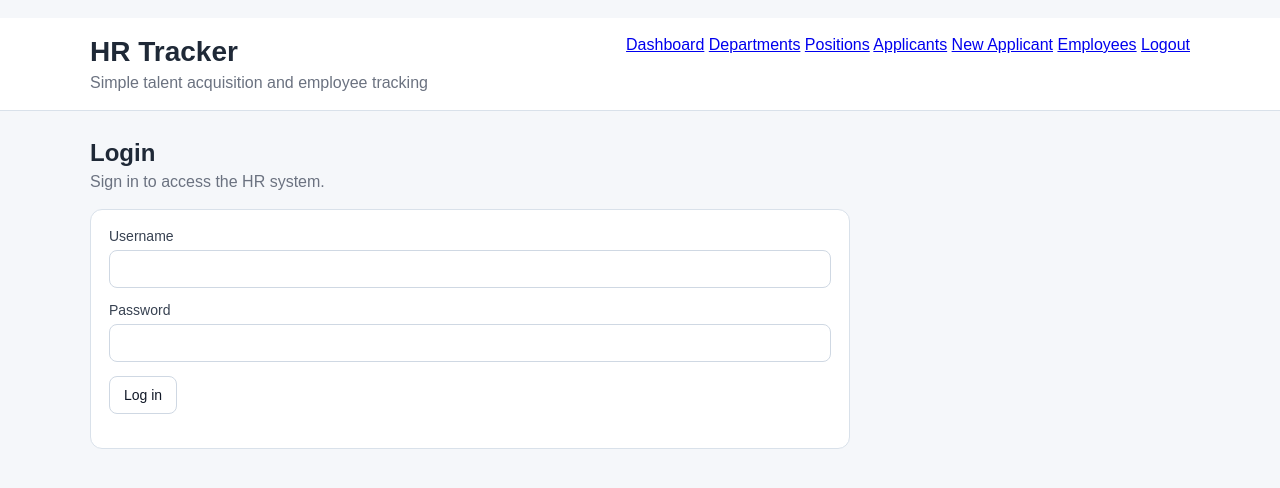
After one commit to isidorapopovic/hr_app, a Flask app: page /login in a window 1280 px wide. The commit adds this page. Shown: the top 488 px of the page. Run offline with Flask 3, Linux system fonts and the light colour scheme.

Commit message:
login added

```diff
--- a/app/__init__.py
+++ b/app/__init__.py
@@ -1,5 +1,6 @@
 import os
 from flask import Flask
+from app.routes.auth import auth_bp
 
 from config import Config
 from app.db import close_db
@@ -22,6 +23,7 @@ def create_app():
 
     app.teardown_appcontext(close_db)
     register_filters(app)
+    app.register_blueprint(auth_bp)
 
     app.register_blueprint(dashboard_bp)
     app.register_blueprint(departments_bp)
--- a/app/routes/applicants.py
+++ b/app/routes/applicants.py
@@ -2,11 +2,13 @@ from flask import Blueprint, render_template, request, redirect, url_for, flash
 from app.db import get_db
 from app.utils import now_ts
 from app.services.hr_service import create_action, get_department_id_for_position
+from app.auth import login_required
 
 applicants_bp = Blueprint("applicants", __name__)
 
 
 @applicants_bp.route("/applicants")
+@login_required
 def applicants():
     db = get_db()
     status_filter = request.args.get("status", "").strip()
--- /dev/null
+++ b/app/routes/auth.py
@@ -0,0 +1,31 @@
+from flask import Blueprint, render_template, request, redirect, url_for, flash, session
+
+auth_bp = Blueprint("auth", __name__)
+
+# simple demo credentials
+VALID_USERNAME = "admin"
+VALID_PASSWORD = "admin123"
+
+
+@auth_bp.route("/login", methods=["GET", "POST"])
+def login():
+    if request.method == "POST":
+        username = request.form.get("username", "").strip()
+        password = request.form.get("password", "").strip()
+
+        if username == VALID_USERNAME and password == VALID_PASSWORD:
+            session["user"] = username
+            flash("Logged in successfully.", "success")
+            return redirect(url_for("dashboard.dashboard"))
+
+        flash("Invalid username or password.", "error")
+        return redirect(url_for("auth.login"))
+
+    return render_template("login.html")
+
+
+@auth_bp.route("/logout")
+def logout():
+    session.clear()
+    flash("You have been logged out.", "success")
+    return redirect(url_for("auth.login"))
--- a/app/routes/dashboard.py
+++ b/app/routes/dashboard.py
@@ -1,10 +1,12 @@
 from flask import Blueprint, render_template
 from app.db import get_db
+from app.auth import login_required
 
 dashboard_bp = Blueprint("dashboard", __name__)
 
 
 @dashboard_bp.route("/")
+@login_required
 def dashboard():
     db = get_db()
 
--- a/app/routes/departments.py
+++ b/app/routes/departments.py
@@ -2,11 +2,13 @@ import sqlite3
 from flask import Blueprint, render_template, request, redirect, url_for, flash
 from app.db import get_db
 from app.utils import now_ts
+from app.auth import login_required
 
 departments_bp = Blueprint("departments", __name__)
 
 
 @departments_bp.route("/departments", methods=["GET", "POST"])
+@login_required
 def departments():
     db = get_db()
 
--- a/app/routes/employees.py
+++ b/app/routes/employees.py
@@ -3,11 +3,14 @@ from flask import Blueprint, flash, redirect, render_template, request, url_for
 from app.db import get_db
 from app.utils import now_ts
 from app.services.hr_service import create_action, get_department_id_for_position
+from app.auth import login_required
 
 employees_bp = Blueprint("employees", __name__)
 
 
+
 @employees_bp.route("/employees")
+@login_required
 def employees():
     db = get_db()
     status_filter = request.args.get("status", "").strip()
--- a/templates/layout.html
+++ b/templates/layout.html
@@ -21,6 +21,7 @@
                 <a href="{{ url_for('applicants.applicants') }}">Applicants</a>
                 <a href="{{ url_for('applicants.applicant_new') }}">New Applicant</a>
                 <a href="{{ url_for('employees.employees') }}">Employees</a>
+                <a href="{{ url_for('auth.logout') }}">Logout</a>
             </nav>
         </div>
     </header>
--- /dev/null
+++ b/templates/login.html
@@ -0,0 +1,27 @@
+{% extends "layout.html" %}
+{% block content %}
+<section class="page-header">
+    <div>
+        <h2>Login</h2>
+        <p>Sign in to access the HR system.</p>
+    </div>
+</section>
+
+<section class="card narrow-card">
+    <form method="post" action="{{ url_for('auth.login') }}" class="form-grid">
+        <label>
+            Username
+            <input type="text" name="username" required>
+        </label>
+
+        <label>
+            Password
+            <input type="password" name="password" required>
+        </label>
+
+        <div class="form-actions">
+            <button type="submit">Log in</button>
+        </div>
+    </form>
+</section>
+{% endblock %}
```
Also changed, not shown: app/auth.py (added, +12 -0 lines).
